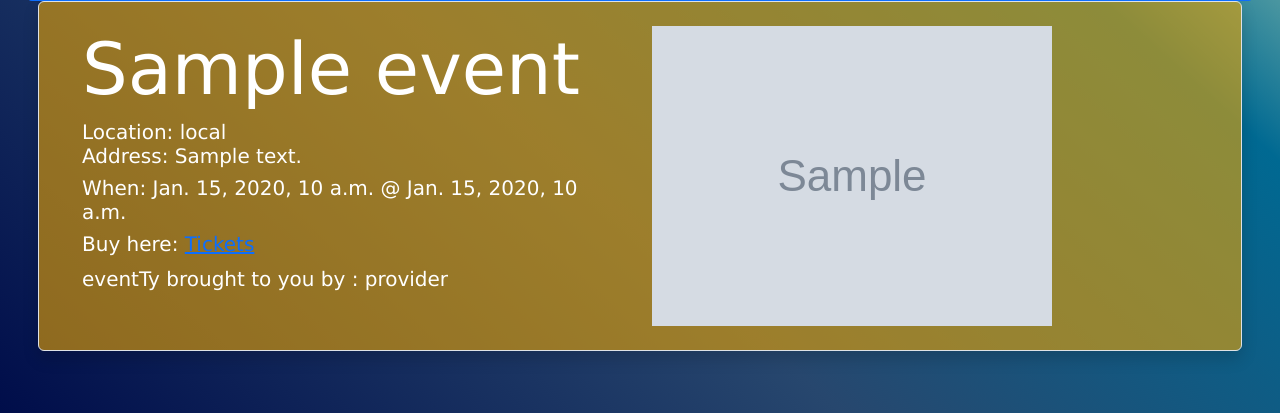
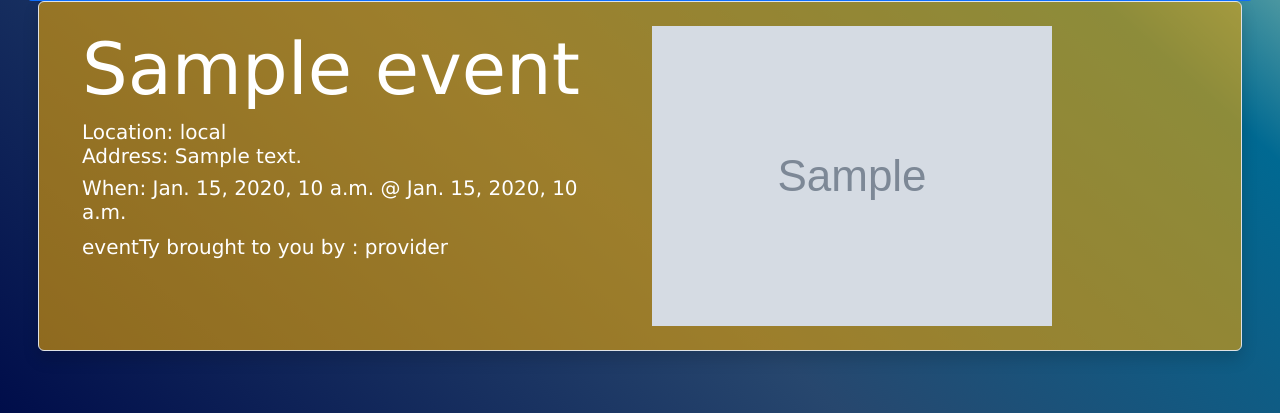
Before and after one commit to Jahgor123/TicketMasterFinalProject, a Django app: template templates/index.html in a window 1280 px wide. Shown: the part 1243-1656 px from the top of the page. Run offline with Django 4.2, Linux system fonts and the light colour scheme; the template is opened without the code that fills it: most values are stand-ins (such as "Sample title", 1, 10 or a date in 2020); grey boxes marked "Sample" are stand-in pictures.

Commit message:
Refactored variables for snakecase, All Tickets are now stored in database, Price ranges are now working and TicketLink so far doesn't work

```diff
--- a/templates/index.html
+++ b/templates/index.html
@@ -47,7 +47,7 @@
                         <h2 class="display-2"> {{ event.eventName }} </h2>
                         <h2 class="lead">Location: local <br> Address: {{ event.Address }} </h2>
                         <h2 class="lead">When: {{ event.Date }} @ {{ event.Time }} </h2>
-                        <h2 class="lead">Buy here: <a href=""> Tickets</a></h2>
+{#                        <h2 class="lead">Buy here: <a href="{% url  event.TicketLink  %}"> Tickets</a></h2>#}
                         <p class="lead"> eventTy brought to you by : provider</p>
                     </div>
                     <!--Image-->
```
